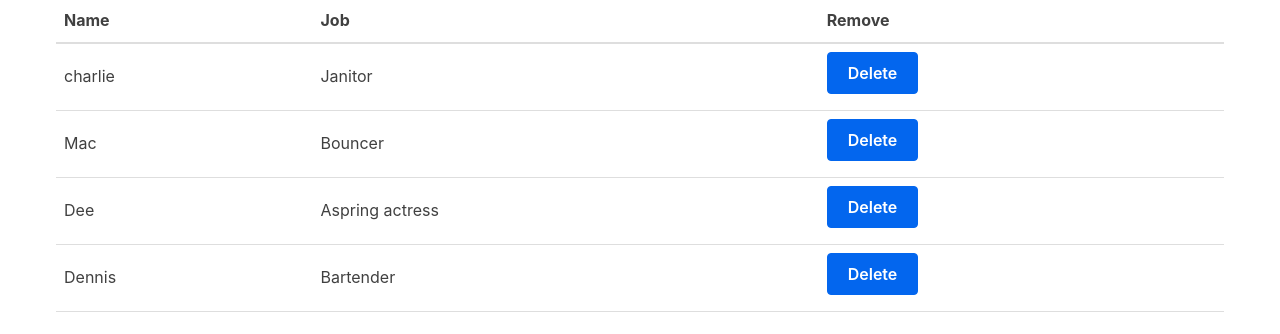
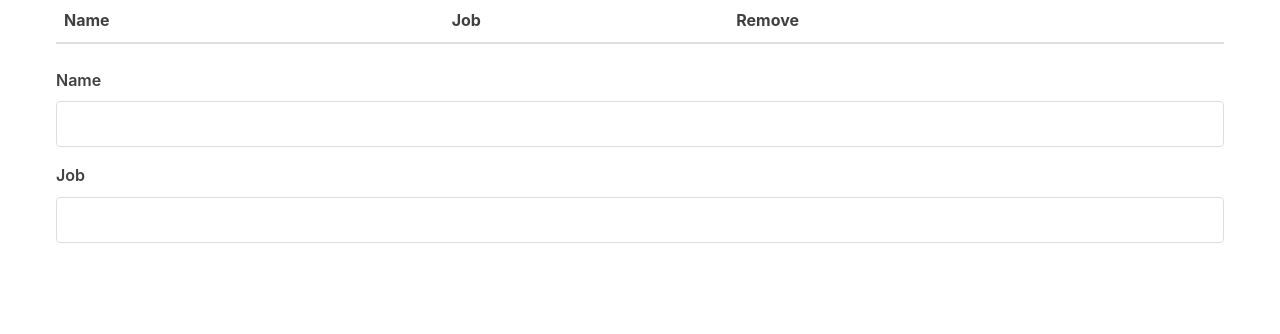
Before and after one commit to binhto115/CSC_307_Lab1_Getting_Started, a React (Vite) app in the folder packages/react-frontend/: page / in a window 1280 px wide. Shown: the top 334 px of the page. Built offline with nearby package versions, Linux system fonts and the light colour scheme.

Commit message:
added Form.jsx

```diff
--- /dev/null
+++ b/packages/react-frontend/src/Form.jsx
@@ -0,0 +1,43 @@
+// src/Form.jsx
+import React, { useState } from "react";
+
+function Form() {
+    const [person, setPerson] = useState({
+        name: "",
+        job: ""
+    });
+
+    // Add the following code to src/Form.jsx
+    function handleChange(event) {
+        const { name, value } = event.target;
+        if (name === "job")
+            setPerson({ name: person["name"], job: value });
+        else
+            setPerson({ name: value, job: person["job"] });
+    }
+
+    return (
+        <form>
+            <label htmlFor="name">Name</label>
+            <input
+                type="text"
+                name="name"
+                id="name"
+                value={person.name}
+                onChange={handleChange}
+            />
+            <label htmlFor="job">Job</label>
+            <input
+                type="text"
+                name="job"
+                id="job"
+                value={person.job}
+                onChange={handleChange}
+                />
+        </form>
+    );
+}
+
+
+
+export default Form;
--- a/packages/react-frontend/src/MyApp.jsx
+++ b/packages/react-frontend/src/MyApp.jsx
@@ -1,27 +1,10 @@
 // src/MyApp.jsx
 import React, { useState } from "react";
 import Table from "./Table";
+import Form from "./Form";
 
 function MyApp() {
-    const [characters, setCharacters] = useState(
-        [
-            {
-                name: "charlie",
-                job: "Janitor"
-            },
-            {
-                name: "Mac",
-                job: "Bouncer"
-            },
-            {
-                name: "Dee",
-                job: "Aspring actress"
-            },
-            {
-                name: "Dennis",
-                job: "Bartender"
-            }
-    ]);
+    const [characters, setCharacters] = useState([]);
 
     function removeOneCharacter(index) {
         const updated = characters.filter((character, i) => {
@@ -36,6 +19,8 @@
             characterData={characters}
             removeCharacter={removeOneCharacter}
             />
+
+            <Form/>
         </div>
     );
 }
```
